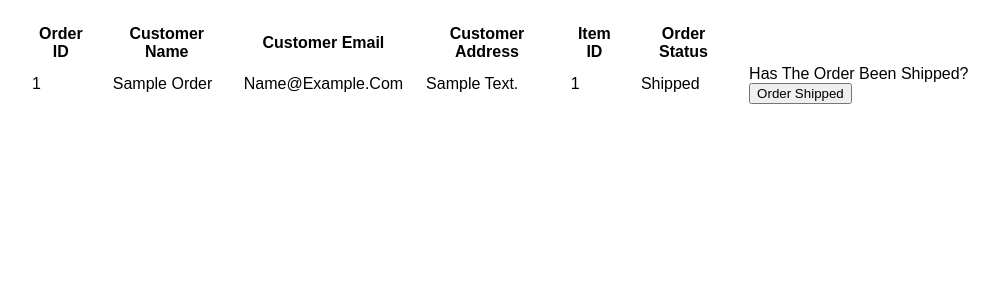
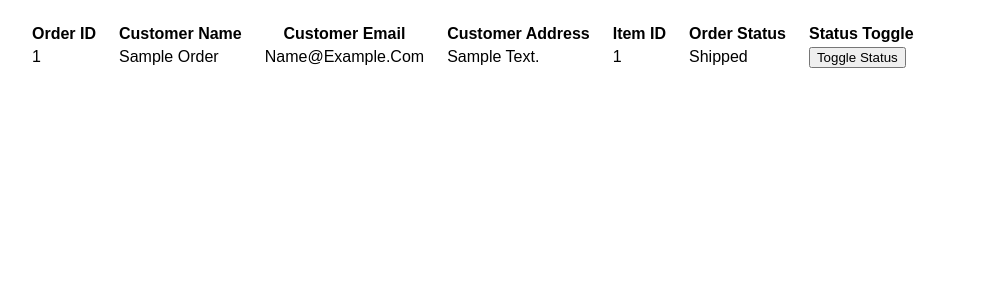
Before and after one commit to josh-casey/349-assign1, a PHP site: page / in a window 1280 px wide. Shown: the part 58-358 px from the top of the page, without its empty margins (111-1110 px from the left). Run offline with PHP 8.4, Linux system fonts and the light colour scheme; tables that the repository leaves empty hold one stand-in row (values such as "Sample post").

Commit message:
working on ajax to toggle shipping in admin panel

```diff
--- a/www/admin/index.php
+++ b/www/admin/index.php
@@ -1,5 +1,5 @@
 <?php
-$scriptList = array('js/jquery-3.5.1.min.js');
+$scriptList = array('js/jquery-3.5.1.min.js', 'js/ship.js');
 include('private/header.php');
 include('private/sql.php');
 ?>
@@ -13,6 +13,7 @@ include('private/sql.php');
         <th>Customer Address</th>
         <th>Item ID</th>
         <th>Order Status</th>
+        <th>Status Toggle</th>
       </tr>
 
 
@@ -29,8 +30,11 @@ if ($result->num_rows > 0) {
       $orderId = $purchases['order_id'];
       $itemId = $purchases['item_id'];
       $status = $purchases['shipped'];
-     // $status = $purchases['shipped'];
-     $status = "Shipped";
+      if ($status = "1") {
+        $status = "Shipped";
+      } else {
+        $status = "Not Shipped";
+      }
 ?>
 
       <tr>
@@ -40,14 +44,12 @@ if ($result->num_rows > 0) {
         <td><?php echo $address; ?></td>
         <td><?php echo $itemId; ?></td>
         <td><?php echo $status ?></td>
-        <td><label for="shipped">Has the Order Been Shipped?</label>
-        <input type="button" value="Order Shipped" name="refresh" onclick="return RefreshWindow();"/></td>
+        <td>
+        <input type="button" value="Toggle Status" name="refresh" id="toggleShip"/></td>
 
       <!-- <td><?php echo $status; ?></td> -->
       </tr><?php
     }
-} else {
-    echo "fail";
 }
 ?>
     </table>
--- /dev/null
+++ b/www/admin/js/ship.js
@@ -0,0 +1,28 @@
+var Ship = (function () {
+    "use strict";
+
+    var pub = {};
+    function toggleShip() {
+        $("#toggleShip").click(function() {
+            $.ajax({
+                dataType: 'json',
+                url: 'toggleShip.php',
+                success:function(resultData) {
+                },
+                error: function(data){
+                    alert("Ajax Failed");
+                }
+            });
+        })
+
+    }
+
+
+    pub.setup = function() {
+        toggleShip();
+    };
+
+    return pub;
+}());
+
+$(document).ready(Ship.setup)
--- a/www/client/processCartContents.php
+++ b/www/client/processCartContents.php
@@ -1,6 +1,5 @@
 <?php
 
-/** Fix items */
 include('private/sql.php');
 
 $name = $_POST['name'];
```
Also changed, not shown: www/admin/toggleShip.php (added, +9 -0 lines).
